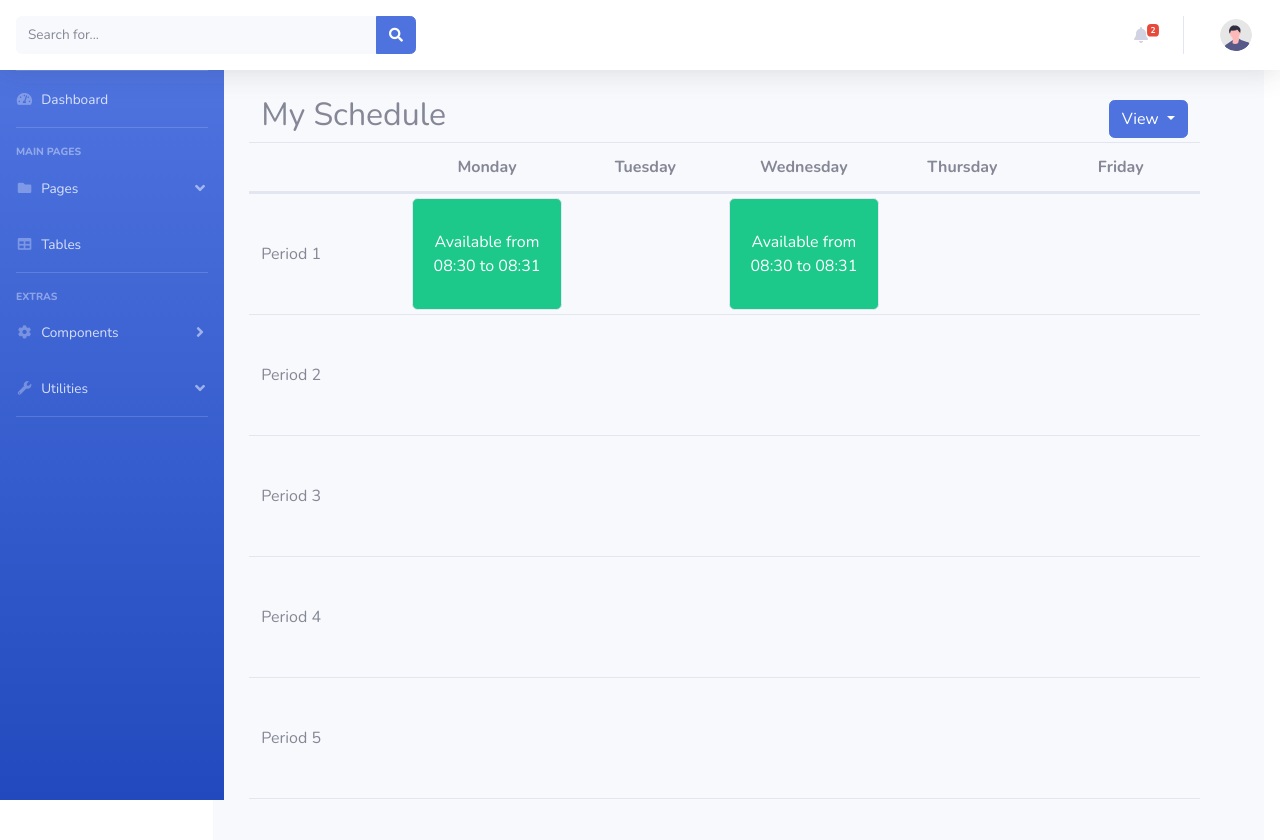
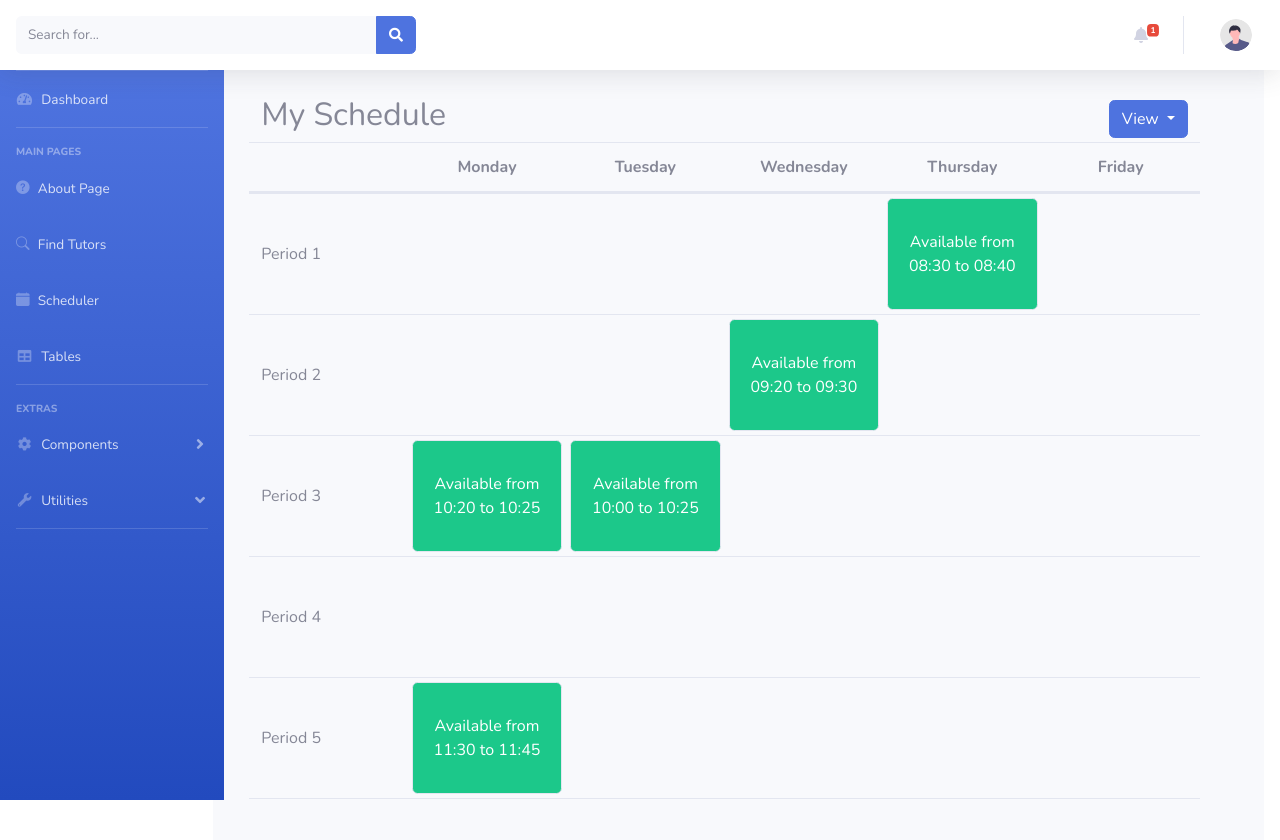
Before and after one commit to sidmeir04/BT-Tuoring-App, a Flask app: page /scheduler in a window 1280 px wide. Shown: the top 840 px of the page. Run offline with Flask 3, Linux system fonts and the light colour scheme; a user stored in the database is signed in; parts of the project's set-up code (start-up, migrations or seed data) failed here and were passed over; some libraries are stand-ins or nearby versions.

Commit message:
This commit message is better than ben's

```diff
--- a/app.py
+++ b/app.py
@@ -4,7 +4,8 @@ from all_imports import *
 #imports all of the functions and some variabels for running the app
 from json_file_loading import *
 
-socketio = SocketIO()
+# socketio = SocketIO()
+socketio = 1
 
 def create_app():
     #setup the basics of the app
@@ -204,19 +205,21 @@ def createDB():
 
 @app.route("/")
 def index():
+    return redirect(url_for('dashboard'))
+
+
+@app.route('/dashboard')
+def dashboard():
     #redirects if not logged
     if not current_user or not current_user.is_authenticated:return redirect(url_for('login'))
     session_where_teach = Session.query.filter_by(tutor=current_user.id,tutor_form_completed = False).all()
 
     sessions_where_learn = Session.query.filter_by(student=current_user.id, student_form_completed = False).all()
     all_sessions = sessions_where_learn+session_where_teach
-    for i in all_sessions:print(i.message_history_id,2)
     missed = [MessageHistory.query.get(session.message_history_id).missed for session in all_sessions]
-    print(missed)
     missed = list(map(lambda x: x['total'] - x[str(current_user.id)],missed))
 
     return render_template('index0.html',username=current_user.username,
-                           number=number,color=color,
                            sessions = session_where_teach,
                             student_sessions = sessions_where_learn,
                             missed = missed
@@ -315,7 +318,7 @@ def complete_session(id):
         return redirect(f"/completion_form?type={1}&id={session.id}")
     return redirect(url_for('index'))
 
-@app.route('/completion_form/', methods = ['GET','POST'])
+@app.route('/completion_form', methods = ['GET','POST'])
 def completion_form():
     type = request.args.get('type')
     id = request.args.get('id')
@@ -376,8 +379,8 @@ days = ["Monday", "Tuesday", "Wednesday", "Thursday", "Friday"]
 lower_days = ['monday','tuesday','wednesday','thursday','friday']
 @app.route('/find_session',methods=['GET','POST'])
 def find_session():
-    users,user_names = []
-    day, date = None
+    users,user_names = [],[]
+    day, date = None, None
     tutor_name = ''
 
     if request.method == 'POST':
@@ -424,7 +427,7 @@ def scheduler():
         day = int(day)
         period_data = Periods.query.get(period)
         data = getattr(period_data, lower_days[day], 'default')
-
+        print([i for i in request.form.items()])
         if ('delete', '') not in request.form.items():
             start_time = request.form.get('start_time')
             end_time = request.form.get('end_time')
@@ -449,7 +452,7 @@ def scheduler():
             current_user.schedule_data[lower_days[day]][str(period)]['times'] = ''
             current_user.schedule_data[lower_days[day]][str(period)]['subject'] = ''
             data = data.split(' ')
-            data.remove(str(current_user.id))
+            data.remove(' ' + str(current_user.id) + ' ')
             setattr(period_data, lower_days[day], ' '.join(data))
 
         flag_modified(current_user,'schedule_data')
@@ -494,44 +497,6 @@ def delete_session(session_id,type):
         flash('Tutor and Student Forms not Complete', 'warning')
     return redirect(url_for('index'))
 
-@app.route('/session_manager', methods = ['POST','GET'])
-def session_manager():
-    #use a 2d list that maps from a dictionary for each day and period, and then access
-    users = []
-    day,date = None
-    period = ''
-    if request.method == 'POST':
-        type = request.form.get('type')
-        period = request.form.get('period')
-        date = request.form.get('date')
-        subject = request.form.get('subject')
-        start_time = request.form.get('start_time')
-        end_time = request.form.get('end_time')
-        day = date_to_day(date)
-        period_data = Periods.query.get(period)
-        if type == '1': # if user is creating a new session
-            user = current_user
-            data = getattr(period_data, day, 'default')
-            #Check that the times are correct
-            period_start = 450 + int(period)*45
-            period_end = period_start + 41
-            if not (period_start <= time_to_min(start_time) or time_to_min(start_time) <= period_end or period_start <= time_to_min(end_time) or time_to_min(end_time) <= period_end):
-                flash('invalid times', 'warning')
-                return redirect(url_for('session_manager'))
-            setattr(period_data, day, data + ' ' + str(user.id))
-            user.schedule_data[day][str(period)]['start_time'] = str(start_time)
-            user.schedule_data[day][str(period)]['end_time'] = str(end_time)
-            user.schedule_data[day][str(period)]['subject'] = str(subject)
-            flag_modified(user, 'schedule_data')
-            db.session.commit()
-        elif type == '0': # if user is looking up a session
-            data = getattr(period_data, day, '')
-            user_ids = data.split(' ')
-            for id in user_ids:
-                users.append(User.query.get(id))
-
-    return render_template('session_manager.html', users = users[1:], day = day, date = date, period = str(period))
-
 @app.route('/book_session/<id>/<date>/<period>')
 def book_session(id, date, period):
     user = User.query.get(id)
@@ -547,7 +512,7 @@ def book_session(id, date, period):
     new_session = Session(
         tutor = id,
         start_time = string_to_time(data['start_time']),
-        end_time = string_to_time(data['end_time']),
+        end_time = string_to_time(data['end_timed']),
         student = current_user_id,
         period = period,
         # subject = data['subject'],
--- a/templates/404.html
+++ b/templates/404.html
@@ -56,7 +56,7 @@
                     <div class="error mx-auto" data-text="404">404</div>
                     <p class="lead text-gray-800 mb-5">Page Not Found</p>
                     <p class="text-gray-500 mb-0">Hmm...it looks like we haven't made this page yet...</p>
-                    <a href="index.html">&larr; Return to Dashboard</a>
+                    <a href="/">&larr; Return to Dashboard</a>
                 </div>
 
             </div>
--- a/templates/blank.html
+++ b/templates/blank.html
@@ -18,6 +18,7 @@
         rel="stylesheet">
 
     <!-- Custom styles for this template-->
+    <link rel="stylesheet" href="https://cdnjs.cloudflare.com/ajax/libs/bootstrap-icons/1.8.1/font/bootstrap-icons.min.css">
     <link href="static/assets/css/sb-admin-2.min.css" rel="stylesheet">
 </head>
 
@@ -58,32 +59,39 @@
                 </div>
 
                 <!-- The active and show tags are what makes this work -->
+                {% if not current_user.is_authenticated %}
                 <li class="nav-item">
-                    <a class="nav-link" href="#" data-toggle="collapse" data-target="#collapsePages" aria-expanded="true"
-                        aria-controls="collapsePages">
-                        <i class="fas fa-fw fa-folder"></i>
-                        <span>Pages</span>
-                    </a>
-                    <div id="collapsePages" class="collapse" aria-labelledby="headingPages"
-                        data-parent="#accordionSidebar">
-                        <div class="bg-white py-2 collapse-inner rounded">
-                            {% if not current_user.is_authenticated %}
-                            <h6 class="collapse-header">Login Screens:</h6>
-                            <a class="collapse-item" href="/login">Login</a>
-                            <a class="collapse-item" href="/register">Register</a>
-                            <a class="collapse-item" href="/forgot-password">Forgot Password</a>
-                            {% endif %}
-                            <a class="collapse-item" href="/welcome">Welcome Page (NF)</a>
-                            <!-- <a class="collapse-item" href="/session_manager">Session Manager</a> -->
-                            <a class="collapse-item" href="/find_session">Find Session</a>
-                            <a class="collapse-item" href="/scheduler">Schedule</a>
-                            <div class="collapse-divider"></div>
-                            <h6 class="collapse-header">Other Pages:</h6>
-                            <a class="collapse-item" href="404">404 Page</a>
-                            <a class="collapse-item" href="/blank">Blank Page</a>
-                        </div>
-                    </div>
+                    <a class="nav-link" href="/login">
+                        <i class="fas fa-fw fa-tachometer-alt"></i>
+                        <span>Login</span></a>
                 </li>
+                <li class="nav-item">
+                    <a class="nav-link" href="/register">
+                        <i class="fas fa-fw fa-tachometer-alt"></i>
+                        <span>Register</span></a>
+                </li>
+                <li class="nav-item">
+                    <a class="nav-link" href="/forgot_password">
+                        <i class="fas fa-fw fa-tachometer-alt"></i>
+                        <span>forgot_password</span></a>
+                </li>
+                {% else %}
+                <li class="nav-item">
+                    <a class="nav-link" href="/welcome">
+                        <i class="bi bi-question-circle-fill"></i>
+                        <span>About Page</span></a>
+                </li>
+                <li class="nav-item">
+                    <a class="nav-link" href="/find_session">
+                        <i class="bi bi-search"></i>
+                        <span>Find Tutors</span></a>
+                </li>
+                <li class="nav-item">
+                    <a class="nav-link" href="/scheduler">
+                        <i class="bi bi-calendar-fill"></i>
+                        <span>Scheduler</span></a>
+                </li>
+                {% endif %}
 
                 <!-- Nav Item - Tables -->
                 <li class="nav-item">
@@ -203,8 +211,8 @@
                                 data-toggle="dropdown" aria-haspopup="true" aria-expanded="false">
                                 <i class="fas fa-bell fa-fw"></i>
                                 <!-- Counter - Alerts -->
-                                {%if current_user.notifaction_data['deleted'][::-1]|length != 0%}
-                                <span class="badge badge-danger badge-counter">{{current_user.notifaction_data['deleted'][::-1]|length}}</span>
+                                {%if current_user.notifaction_data['deleted']|length != 0%}
+                                <span class="badge badge-danger badge-counter">{{current_user.notifaction_data['deleted']|length}}</span>
                                 {%endif%}
                             </a>
                             <!-- Dropdown - Alerts -->
--- a/templates/scheduler.html
+++ b/templates/scheduler.html
@@ -74,7 +74,7 @@
         <div class="modal-dialog modal-dialog-centered">
             <div class="modal-content">
                 <div class="modal-header">
-                    <h5 class="modal-title" id="modalLabel">Default Text Go Brrrr</h5>
+                    <h5 class="modal-title" id="modalLabel">Ben Sucks @ Coding</h5>
                     <button type="button" class="close" data-dismiss="modal" aria-label="Close">
                         <span aria-hidden="true">&times;</span>
                     </button>
```
Also changed, not shown: templates/completion_form.html (+0 -105 lines), templates/index0.html (+0 -15 lines), instance/library.db.
